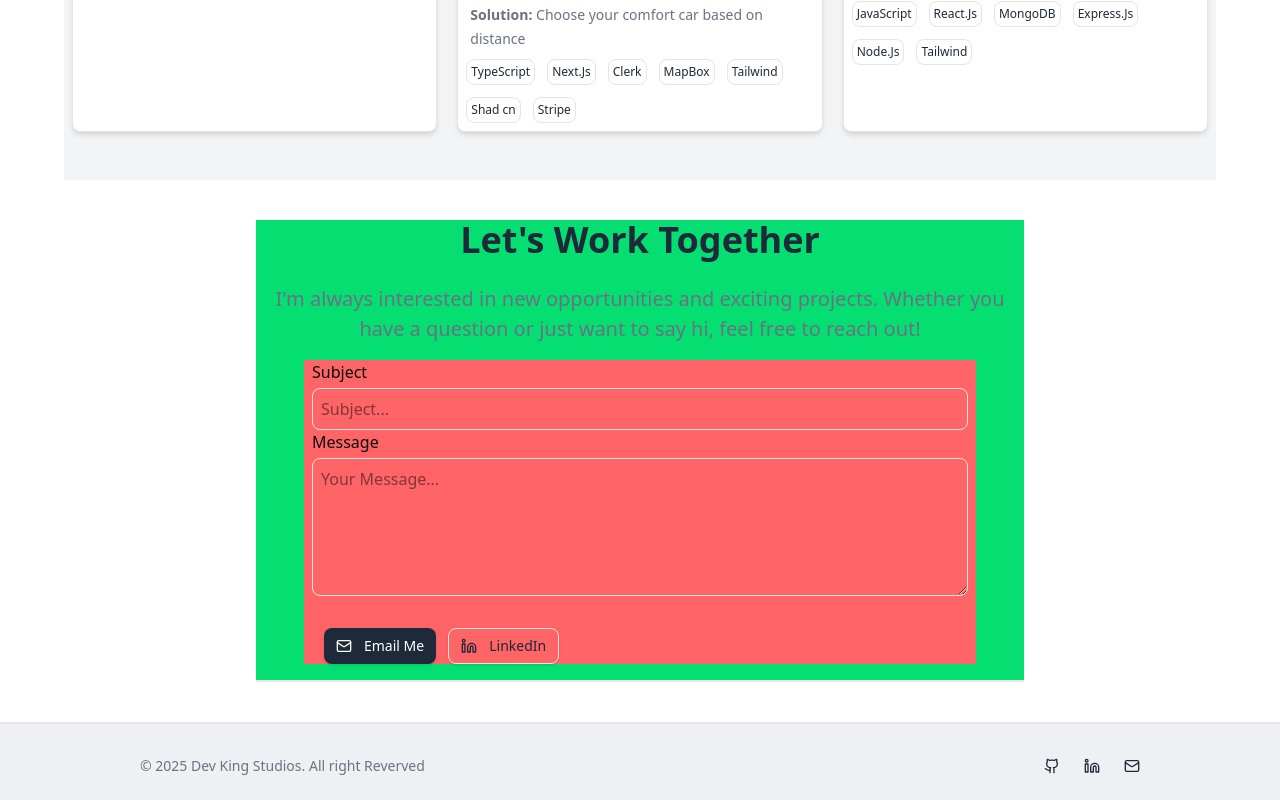
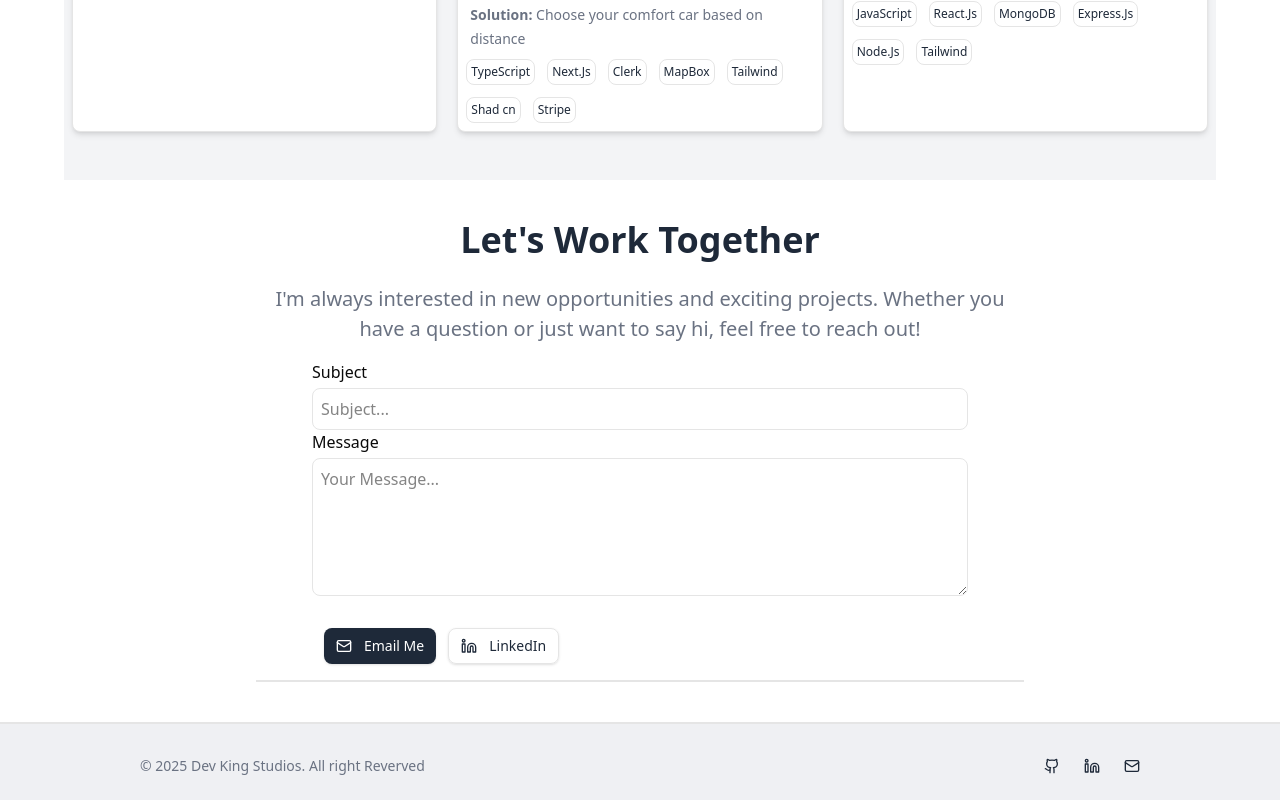
Before and after one commit to Estra-Dev/Dev-Folio, a Next.js app in the folder client/: page / in a window 1280 px wide. Shown: the part 2449-3249 px from the top of the page. Built offline with nearby package versions, Linux system fonts and the light colour scheme.

Commit message:
remove unwanted color

```diff
--- a/client/components/Contact.tsx
+++ b/client/components/Contact.tsx
@@ -39,7 +39,7 @@ const Contact = () => {
   };
   console.log(subject, message);
   return (
-    <div className=" max-w-3xl mx-auto my-10 border-b-2 pb-4 px-3 text-center bg-green-400">
+    <div className=" max-w-3xl mx-auto my-10 border-b-2 pb-4 px-3 text-center">
       <h1 className=" text-4xl font-bold text-gray-800 my-6">
         Let's Work Together
       </h1>
@@ -49,10 +49,7 @@ const Contact = () => {
         out!
       </p>
 
-      <form
-        onSubmit={handleSubmit}
-        className=" max-w-2xl mx-auto mt-4 px-2 bg-red-400"
-      >
+      <form onSubmit={handleSubmit} className=" max-w-2xl mx-auto mt-4 px-2">
         <div className=" flex flex-col gap-1 w-full items-start">
           <label htmlFor="subject">Subject</label>
           <input
```
